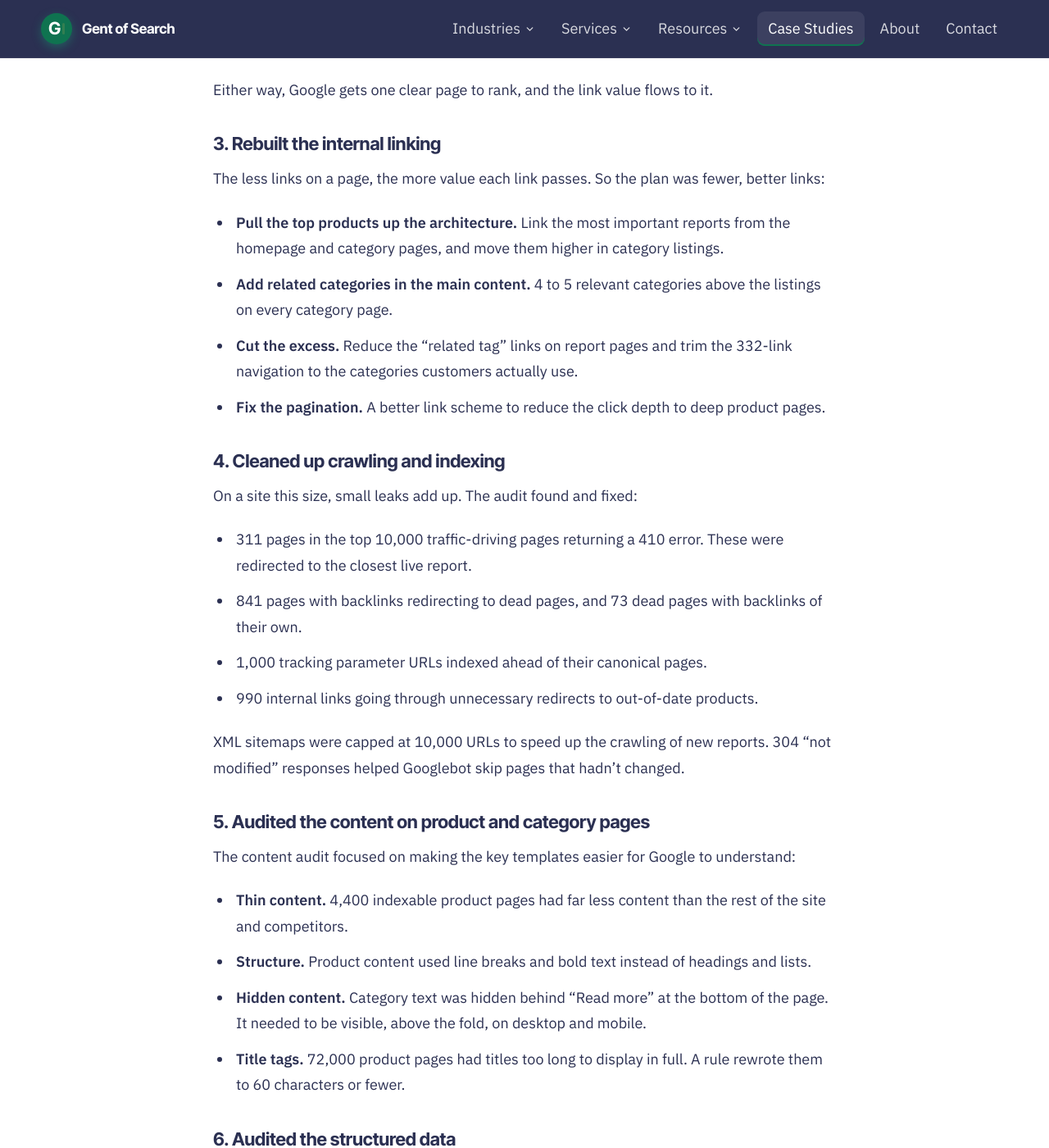
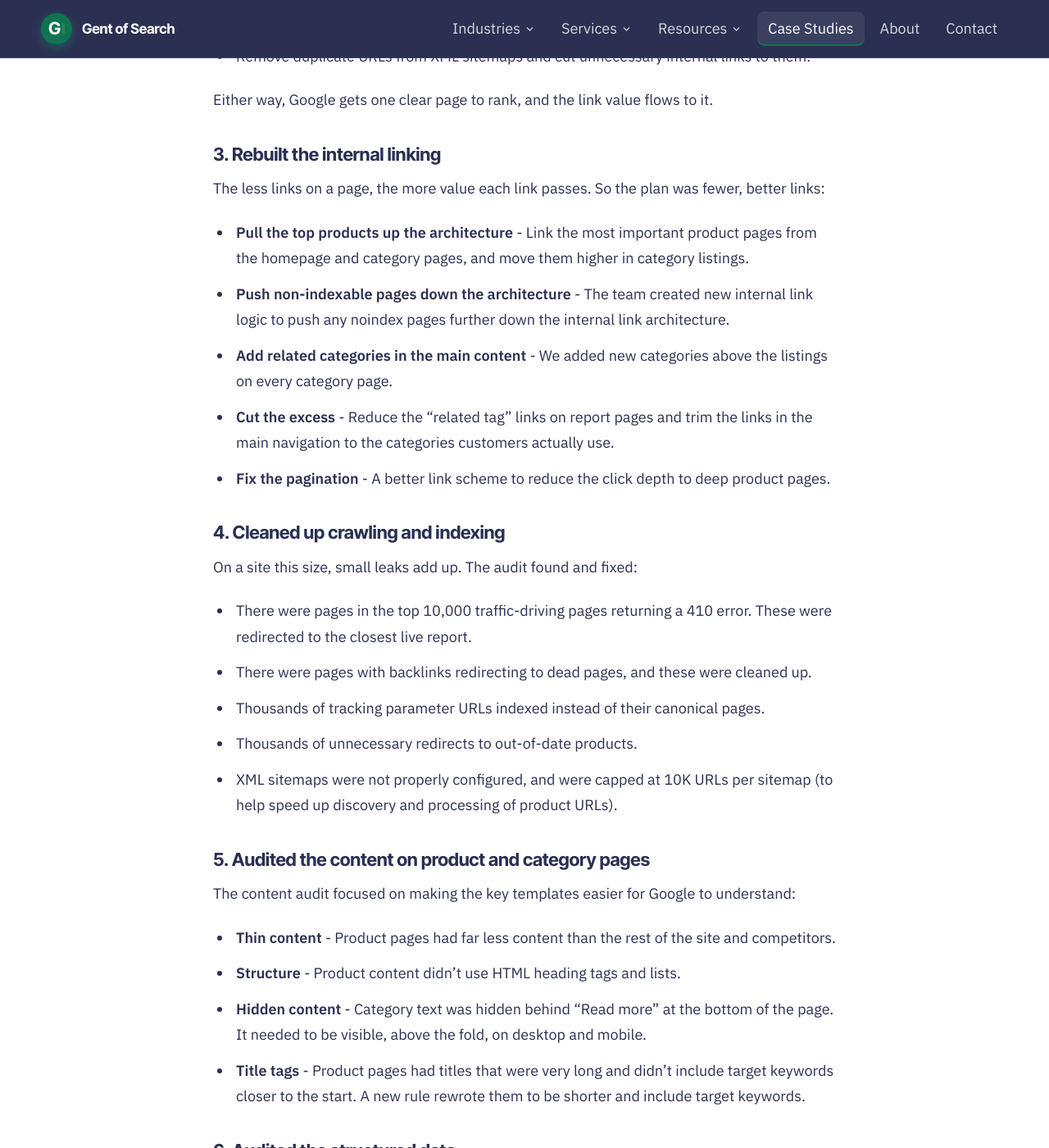
Before and after one commit to Gent-of-Search/gentofsearch.com, a Jekyll site: the page built from _case_studies/research-and-markets.md, in a window 1280 px wide and 1400 px high, scrolled down 3525 px. Shown: the whole window at 82% size. Built offline with Jekyll 4.4.1, drawn with Linux system fonts in a browser that asks for light colours; some of the changed text lies outside the part shown.

Commit message:
Research and Markets case study: apply Adam's content edits
Co-Authored-By: Claude Opus 5.5 <noreply@anthropic.com>

```diff
--- a/_case_studies/research-and-markets.md
+++ b/_case_studies/research-and-markets.md
@@ -74,9 +74,11 @@ The technical audit set four priorities:
 - **Content relevance and quality.** Help Google understand product and category pages.
 - **Crawling and indexing.** Only index the important product pages, and stop crawlers wasting time on low-value URLs.
 
-## What I Did
+## How I Worked: Technical SEO That Drives Growth
 
-### 1. Ran a technical SEO audit of a 250,000-page website
+I worked with the development and marketing teams to fix opportunities that drive growth.
+
+### 1. Ran a technical SEO audit of a 1,000,000+ page website
 
 The audit covered crawling and indexing, website architecture, content, meta tags, structured data and site speed.
 
@@ -103,30 +105,30 @@ Either way, Google gets one clear page to rank, and the link value flows to it.
 
 The less links on a page, the more value each link passes. So the plan was fewer, better links:
 
-- **Pull the top products up the architecture.** Link the most important reports from the homepage and category pages, and move them higher in category listings.
-- **Add related categories in the main content.** 4 to 5 relevant categories above the listings on every category page.
-- **Cut the excess.** Reduce the "related tag" links on report pages and trim the 332-link navigation to the categories customers actually use.
-- **Fix the pagination.** A better link scheme to reduce the click depth to deep product pages.
+- **Pull the top products up the architecture** - Link the most important product pages from the homepage and category pages, and move them higher in category listings.
+- **Push non-indexable pages down the architecture** - The team created new internal link logic to push any noindex pages further down the internal link architecture.
+- **Add related categories in the main content** - We added new categories above the listings on every category page.
+- **Cut the excess** - Reduce the "related tag" links on report pages and trim the links in the main navigation to the categories customers actually use.
+- **Fix the pagination** - A better link scheme to reduce the click depth to deep product pages.
 
 ### 4. Cleaned up crawling and indexing
 
 On a site this size, small leaks add up. The audit found and fixed:
 
-- 311 pages in the top 10,000 traffic-driving pages returning a 410 error. These were redirected to the closest live report.
-- 841 pages with backlinks redirecting to dead pages, and 73 dead pages with backlinks of their own.
-- 1,000 tracking parameter URLs indexed ahead of their canonical pages.
-- 990 internal links going through unnecessary redirects to out-of-date products.
-
-XML sitemaps were capped at 10,000 URLs to speed up the crawling of new reports. 304 "not modified" responses helped Googlebot skip pages that hadn't changed.
+- There were pages in the top 10,000 traffic-driving pages returning a 410 error. These were redirected to the closest live report.
+- There were pages with backlinks redirecting to dead pages, and these were cleaned up.
+- Thousands of tracking parameter URLs indexed instead of their canonical pages.
+- Thousands of unnecessary redirects to out-of-date products.
+- XML sitemaps were not properly configured, and were capped at 10K URLs per sitemap (to help speed up discovery and processing of product URLs).
 
 ### 5. Audited the content on product and category pages
 
 The content audit focused on making the key templates easier for Google to understand:
 
-- **Thin content.** 4,400 indexable product pages had far less content than the rest of the site and competitors.
-- **Structure.** Product content used line breaks and bold text instead of headings and lists.
-- **Hidden content.** Category text was hidden behind "Read more" at the bottom of the page. It needed to be visible, above the fold, on desktop and mobile.
-- **Title tags.** 72,000 product pages had titles too long to display in full. A rule rewrote them to 60 characters or fewer.
+- **Thin content** - Product pages had far less content than the rest of the site and competitors.
+- **Structure** - Product content didn't use HTML heading tags and lists.
+- **Hidden content** - Category text was hidden behind "Read more" at the bottom of the page. It needed to be visible, above the fold, on desktop and mobile.
+- **Title tags** - Product pages had titles that were very long and didn't include target keywords closer to the start. A new rule rewrote them to be shorter and include target keywords.
 
 ### 6. Audited the structured data
 
@@ -144,21 +146,17 @@ That built the team's technical SEO knowledge along the way. The fixes kept comi
 
 ### Non-brand SEO traffic up 250% year on year
 
+The traffic didn't rise in a straight line. It rose after each implementation phase.
+
 Non-brand SEO traffic grew 250% year on year, and SEO visibility hit the highest level the site had ever seen.
 
 According to Ahrefs, estimated monthly SEO traffic grew from around 8,500 when the technical audit started in March 2021 to around 26,000 by December 2021.
+
+The SEO channel drove over €1 million in revenue in the year to date.
 
 <figure>
   <img src="{{ '/assets/case-studies/research-and-markets-seo-traffic.webp' | relative_url }}" width="1600" height="857" alt="Estimated SEO traffic for Research and Markets, December 2020 to December 2021, with the technical, content and schema audits and each implementation phase marked." loading="lazy">
   <figcaption>Estimated SEO traffic with each audit and implementation phase marked. Source: Ahrefs</figcaption>
 </figure>
 
-### Over 1 million in revenue from SEO
-
-The SEO channel drove over 1 million in revenue in the year to date.
-
-### Growth came in steps
-
-The traffic didn't rise in a straight line. It rose after each implementation phase.
-
 That's the aggregation of marginal gains in practice. Each audit found the next set of improvements, and each release moved the site forward.
```
Also changed, not shown: other parts of _case_studies/research-and-markets.md (+5 -5 lines).
